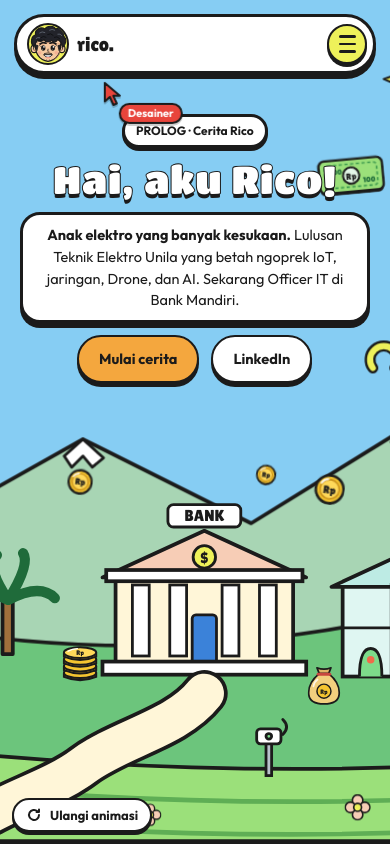
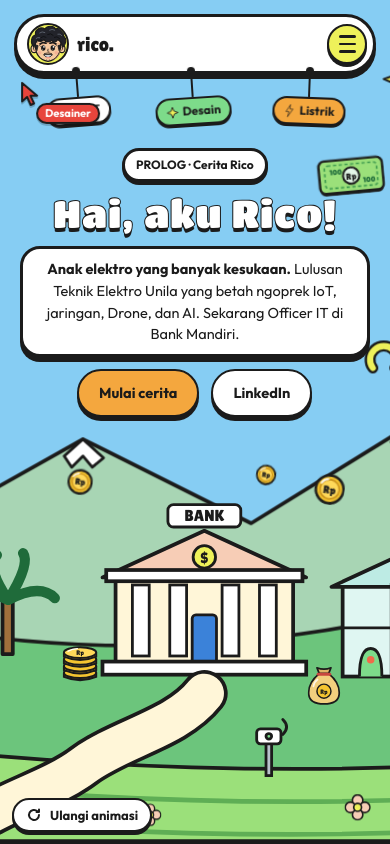
Before and after one commit to ricoprediansyah/portofolio-rico-fun-cursor, a React (Vite) app: page / in a window 390 px wide. Shown: the top 844 px of the page. Built offline with nearby package versions, Linux system fonts and the light colour scheme.

Commit message:
Tampilkan 3 tag gantung (IT, Desain, Listrik) di HP

```diff
--- a/src/components/Nav.tsx
+++ b/src/components/Nav.tsx
@@ -87,7 +87,7 @@ export function HeroHeader() {
           <Links onPick={menu.close} />
         </nav>
       )}
-      <div className="hang-row hide-sm" aria-hidden="true">
+      <div className="hang-row" aria-hidden="true">
         {hangTags.map((t) => (
           <div className="hang" key={t.label}>
             <div className="hang-inner" onPointerOver={nudge} onPointerDown={nudge} onAnimationEnd={settle}>
--- a/src/styles.css
+++ b/src/styles.css
@@ -2293,6 +2293,39 @@ svg [class*='a-'] {
   }
 }
 
+/* HP: tag gantung tetap ada, tapi cuma 3 terakhir (IT, Desain, Listrik) */
+@media (max-width: 760px) {
+  .hang-row {
+    left: 26px;
+    right: 26px;
+  }
+  .hang:nth-child(-n + 3) {
+    display: none;
+  }
+  .hang-string {
+    max-height: 22px;
+  }
+  .hang-pin {
+    width: 8px;
+    height: 8px;
+    margin-top: -4px;
+  }
+  .hang-tag {
+    gap: 4px;
+    padding: 3px 9px;
+    font-size: 12px;
+    border-width: 2.5px;
+    box-shadow: 0 2px 0 var(--ink);
+  }
+  .hang-tag svg {
+    width: 12px;
+    height: 13px;
+  }
+  .prolog-copy {
+    padding-top: 74px;
+  }
+}
+
 /* HP: grid 2 kolom & kartu ringkas supaya satu layar muat beberapa kartu */
 @media (max-width: 760px) {
   .wrap {
```
